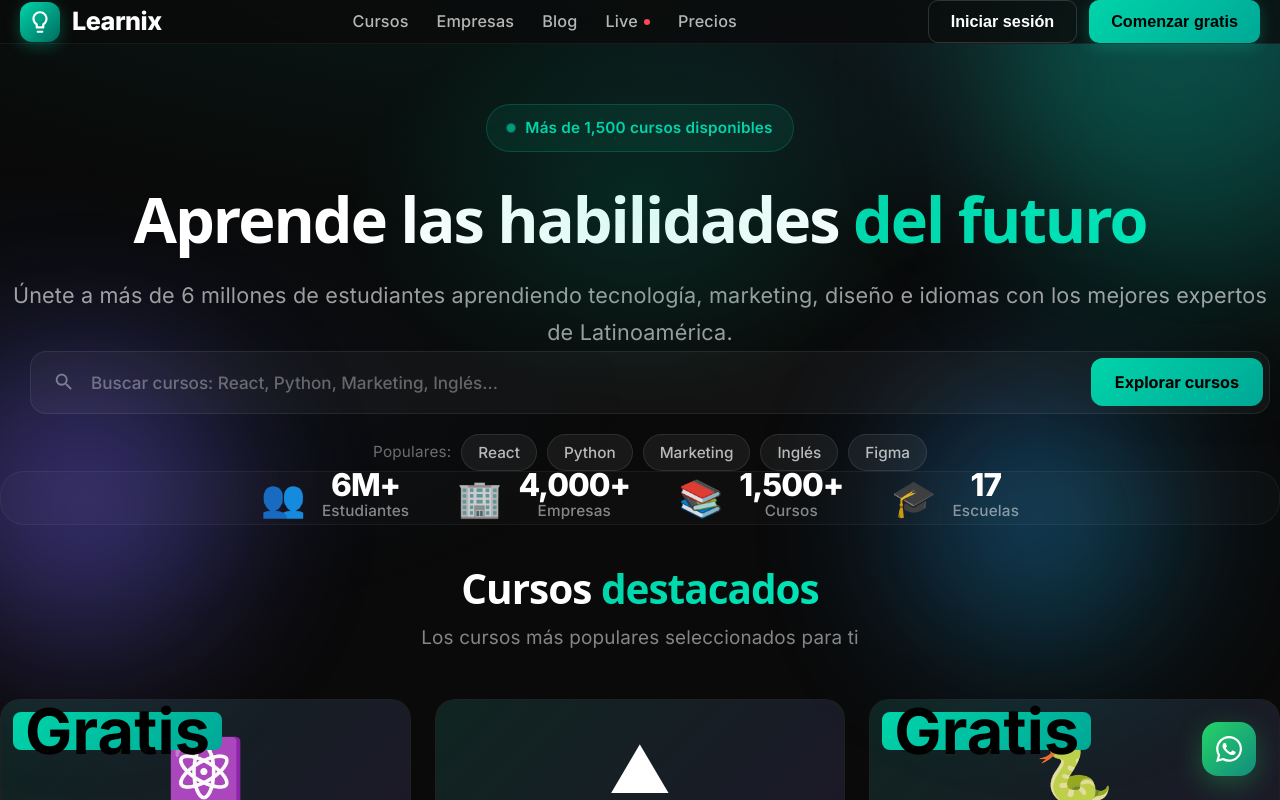
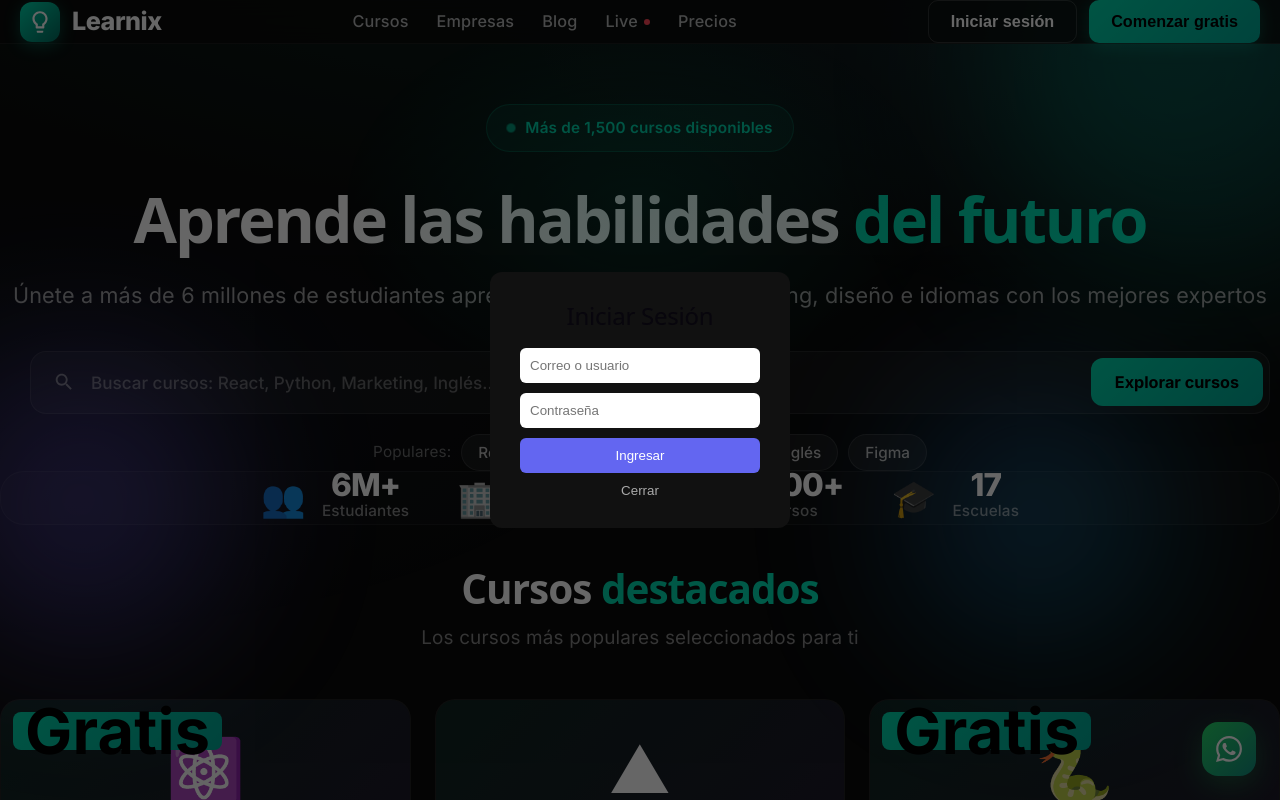
Before and after one commit to jhoana12dinosaurio/KnowledgeStore, a React (Vite) app: page / in a window 1280 px wide. Both pictures are taken after a click on the button "Iniciar sesión". Built offline with nearby package versions, Linux system fonts and the light colour scheme.

Commit message:
Agregue los formularios

```diff
--- a/src/App.css
+++ b/src/App.css
@@ -1821,3 +1821,48 @@
   margin: 0 !important;
   box-sizing: border-box;
 }
+
+.ev-login-modal {
+  position: fixed;
+  top: 0;
+  left: 0;
+  width: 100%;
+  height: 100%;
+  background: rgba(0,0,0,0.6);
+  display: flex;
+  align-items: center;
+  justify-content: center;
+  z-index: 9999;
+}
+
+.ev-login-box {
+  background: #111;
+  padding: 30px;
+  border-radius: 12px;
+  width: 300px;
+  display: flex;
+  flex-direction: column;
+  gap: 10px;
+}
+
+.ev-login-box input {
+  padding: 10px;
+  border-radius: 6px;
+  border: none;
+}
+
+.ev-login-submit {
+  background: #6366F1;
+  color: white;
+  padding: 10px;
+  border: none;
+  border-radius: 6px;
+  cursor: pointer;
+}
+
+.ev-login-close {
+  background: transparent;
+  color: #aaa;
+  border: none;
+  cursor: pointer;
+}
--- a/src/App.tsx
+++ b/src/App.tsx
@@ -165,6 +165,8 @@
   const fullStars = Math.floor(rating);
   const hasHalf = rating % 1 >= 0.5;
 
+
+
   return (
     <div className="ev-star-rating">
       {[...Array(5)].map((_, i) => (
@@ -194,6 +196,18 @@
   const [selectedCategory, setSelectedCategory] = useState('Todos');
   const [showCourses, setShowCourses] = useState(false);
   const [showEnterprise, setShowEnterprise] = useState(false);
+  const [showLogin, setShowLogin] = useState(false);
+  const [showRegister, setShowRegister] = useState(false);
+
+  const [users, setUsers] = useState<any[]>([]);
+  const [currentUser, setCurrentUser] = useState<string | null>(null);
+
+  const [name, setName] = useState('');
+  const [email, setEmail] = useState('');
+  const [password, setPassword] = useState('');
+
+  const [loginEmail, setLoginEmail] = useState('');
+  const [loginPassword, setLoginPassword] = useState('');
 
   const filteredCourses = useMemo(() => {
     return allCourses.filter(course => {
@@ -216,6 +230,32 @@
       handleSearch();
     }
   };
+
+  const handleRegister = () => {
+  if (!name || !email || !password) {
+    alert("Completa todos los campos");
+    return;
+  }
+
+  const newUser = {
+    name,
+    email,
+    password
+  };
+
+  setUsers([...users, newUser]);
+  setCurrentUser(name);
+
+  alert("Registro exitoso (simulado)");
+
+  // limpiar campos
+  setName('');
+  setEmail('');
+  setPassword('');
+
+  // cerrar modal
+  setShowRegister(false);
+};
 
   const resetHome = () => {
     setShowCourses(false);
@@ -257,10 +297,96 @@
           <li>Precios</li>
         </ul>
         <div className="ev-nav-actions">
-          <button className="ev-login-btn ev-login-ghost">Iniciar sesión</button>
-          <button className="ev-login-btn">Comenzar gratis</button>
+          <button
+            className="ev-login-btn ev-login-ghost"
+            onClick={() => setShowLogin(true)}
+          >
+            Iniciar sesión
+          </button>
+          <button
+            className="ev-login-btn"
+            onClick={() => setShowRegister(true)}
+          >
+            Comenzar gratis
+          </button>
         </div>
       </nav>
+
+      {showLogin && (
+        <div className="ev-login-modal">
+          <div className="ev-login-box">
+            <h2>Iniciar Sesión</h2>
+
+            <input type="text" placeholder="Correo o usuario" />
+            <input type="password" placeholder="Contraseña" />
+
+            <button className="ev-login-submit">Ingresar</button>
+
+            <button
+              className="ev-login-close"
+              onClick={() => setShowLogin(false)}
+            >
+              Cerrar
+            </button>
+          </div>
+        </div>
+      )}
+
+      {showRegister && (
+        <div className="ev-login-modal">
+          <div className="ev-login-box">
+            <h2>Crear cuenta</h2>
+
+            <input
+              type="text"
+              placeholder="Nombre completo"
+              value={name}
+              onChange={(e) => setName(e.target.value)}
+            />
+            <input
+              type="email"
+              placeholder="Correo electrónico"
+              value={email}
+              onChange={(e) => setEmail(e.target.value)}
+            />
+
+            <input
+              type="password"
+              placeholder="Contraseña"
+              value={password}
+              onChange={(e) => setPassword(e.target.value)}
+            />
+
+            <button
+              className="ev-login-submit"
+              onClick={handleRegister}
+            >
+              Registrarse
+            </button>
+
+            <button
+              className="ev-login-close"
+              onClick={() => setShowRegister(false)}
+            >
+              Cerrar
+            </button>
+
+            <p style={{ fontSize: '12px', textAlign: 'center' }}>
+              ¿Ya tienes cuenta?
+              <span
+                style={{ color: '#6366F1', cursor: 'pointer' }}
+                onClick={() => {
+                  setShowRegister(false);
+                  setShowLogin(true);
+                }}
+              >
+                Inicia sesión
+              </span>
+            </p>
+          </div>
+        </div>
+      )}
+
 
       {!showCourses ? (
         <>
```
